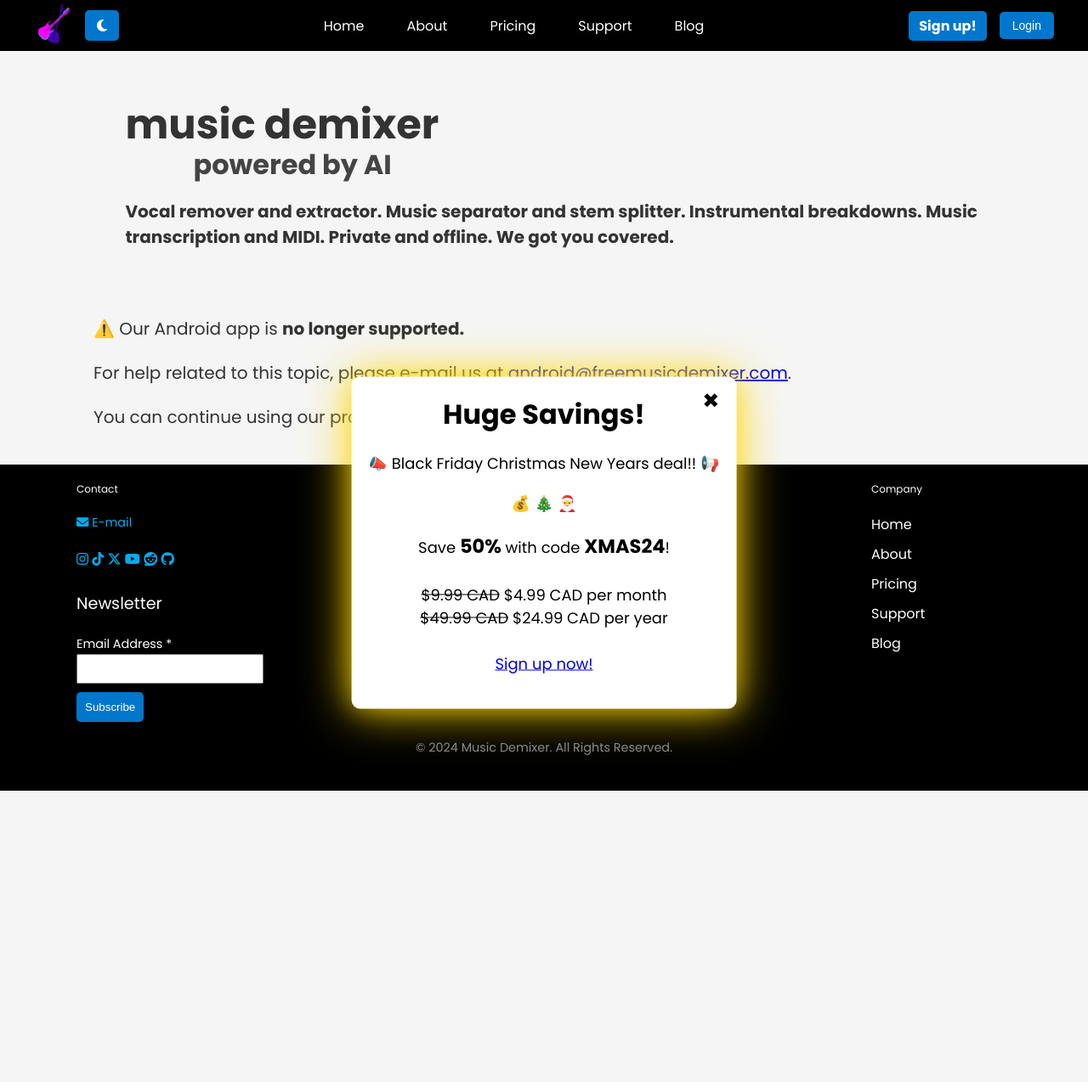
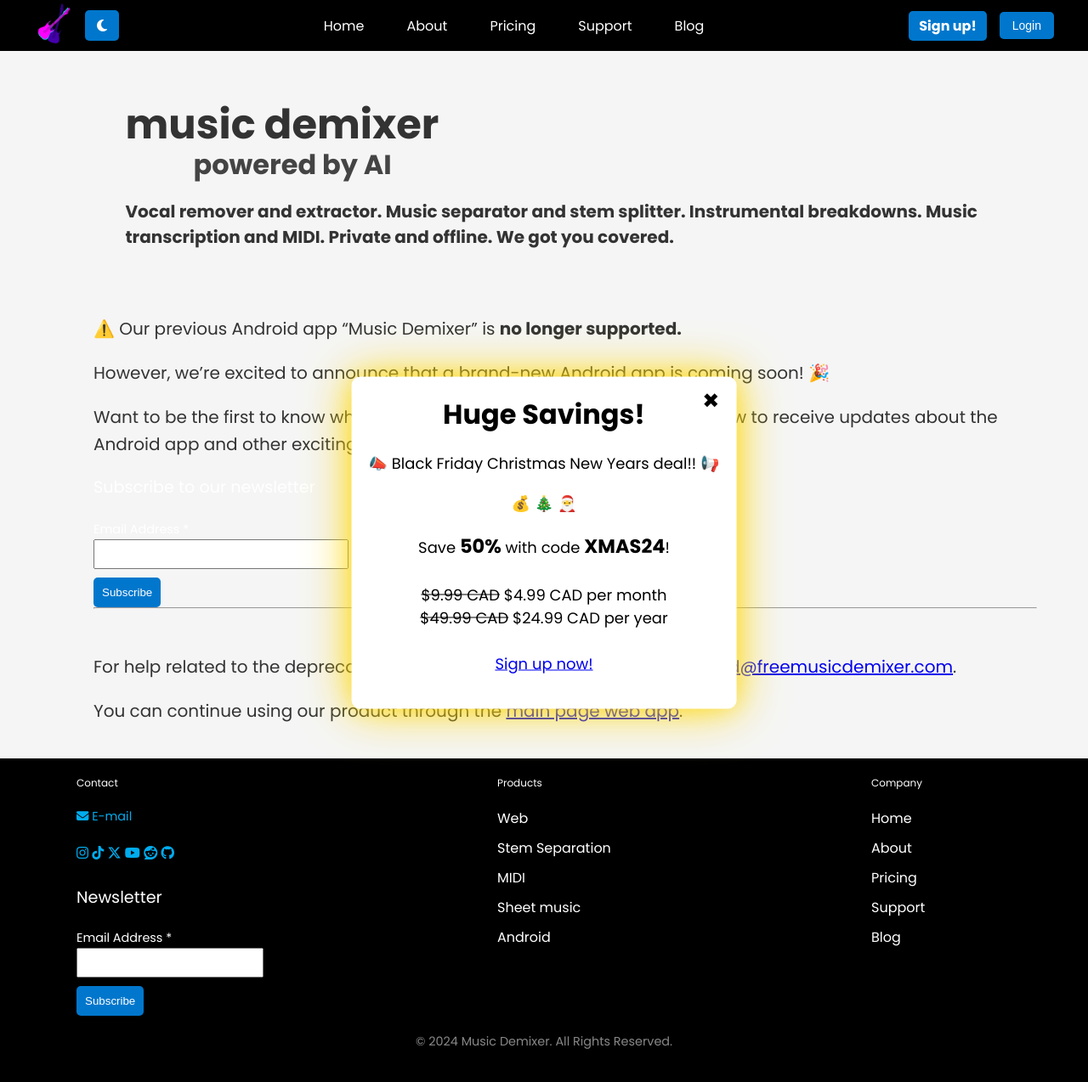
Before and after one commit to sevagh/freemusicdemixer.com, a Jekyll site: the page built from web/android.md, in a window 1280 px wide and 1277 px high. Shown: the top 1274 px of the window at 85% size. Built offline with Jekyll 4.4.1, drawn with Linux system fonts in a browser that asks for light colours.

Commit message:
Announce comeback android app

```diff
--- a/web/android.md
+++ b/web/android.md
@@ -1,11 +1,42 @@
 ---
 header_class: index
-description: "Our deprecated Android app."
-title: Android app
+description: "Stay tuned for the return of our Android app!"
+title: Android App
 ---
 
-⚠️ Our Android app is **no longer supported.**
+⚠️ Our previous Android app "Music Demixer" is **no longer supported.**
 
-For help related to this topic, please e-mail us at [android@freemusicdemixer.com](mailto:android@freemusicdemixer.com).
+However, we’re excited to announce that a brand-new Android app is coming soon! 🎉
+
+Want to be the first to know when it’s ready? Sign up for our mailing list below to receive updates about the Android app and other exciting features!
+
+<!-- Newsletter Signup -->
+<div id="mc_embed_shell">
+  <div id="mc_embed_signup">
+    <form action="https://freemusicdemixer.us18.list-manage.com/subscribe/post?u=9815b9d9625cb30e462daaab5&amp;id=faa0d3caca&amp;f_id=00c4c6e0f0" method="post" id="mc-embedded-subscribe-form" name="mc-embedded-subscribe-form" class="validate" target="_blank">
+      <div id="mc_embed_signup_scroll">
+        <p>Subscribe to our newsletter</p>
+        <div class="mc-field-group">
+          <label for="mce-EMAIL">Email Address <span class="asterisk">*</span></label>
+          <input type="email" name="EMAIL" class="required email" id="mce-EMAIL" required value="">
+        </div>
+        <div style="position: absolute; left: -5000px;" aria-hidden="true">
+          <!-- real people should not fill this in and expect good things - do not remove this or risk form bot signups -->
+          <input type="text" name="b_9815b9d9625cb30e462daaab5_faa0d3caca" tabindex="-1" value="">
+        </div>
+        <div class="optionalParent">
+          <div class="clear foot">
+            <input type="submit" name="subscribe" id="mc-embedded-subscribe" class="button" value="Subscribe">
+          </div>
+        </div>
+      </div>
+    </form>
+  </div>
+</div>
+
+---
+<br>
+
+For help related to the deprecated Android app, please e-mail us at [android@freemusicdemixer.com](mailto:android@freemusicdemixer.com).
 
 You can continue using our product through the [main page web app](/).
```
